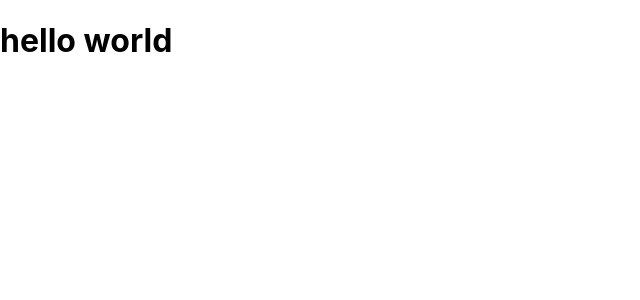
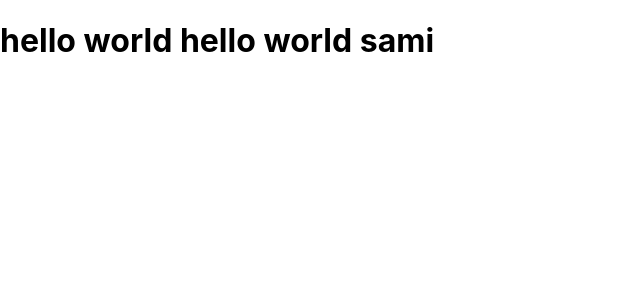
Before and after one commit to omarfaruk7022/prime-candidates-client, a Next.js app: page / in a window 1280 px wide. Shown: the top 300 px of the page, without its empty margins (0-640 px from the left). Built offline with nearby package versions, Linux system fonts and the light colour scheme.

Commit message:
some changes made

```diff
--- a/pages/index.js
+++ b/pages/index.js
@@ -6,7 +6,7 @@ export default function Home() {
   return (
 
        <>
-       <h1>hello world</h1>
+       <h1>hello world hello world sami</h1>
        </>
   )
 }
```
